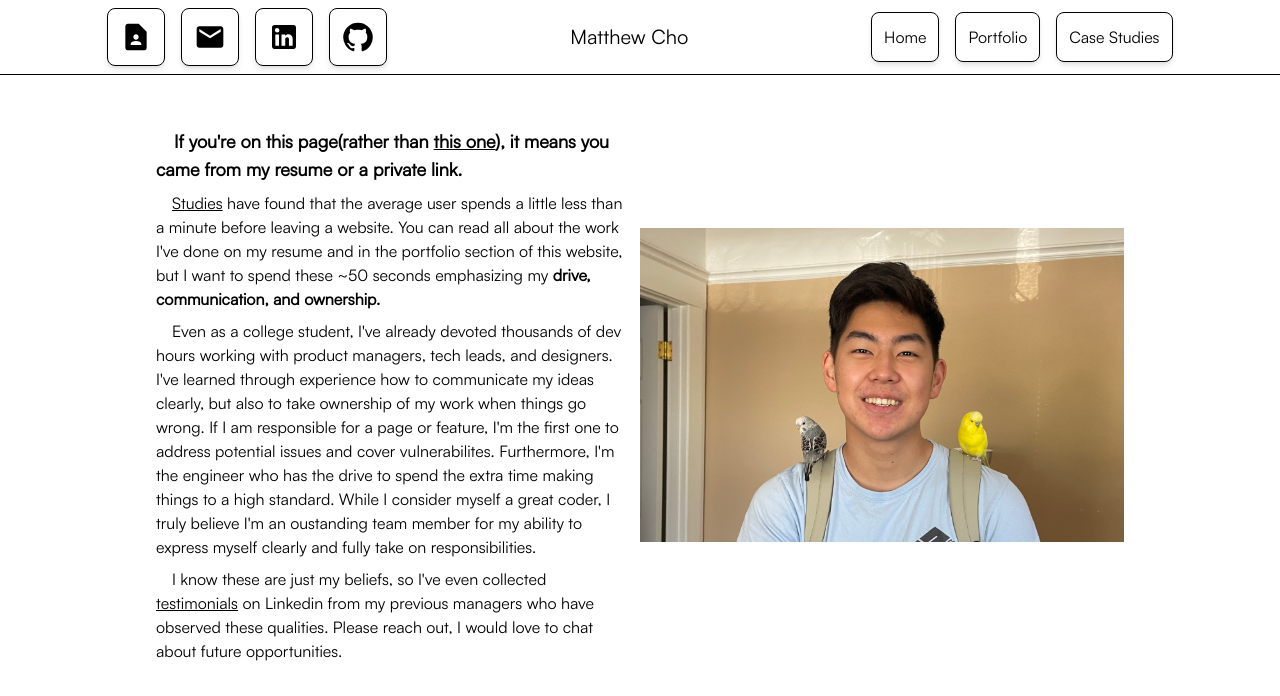
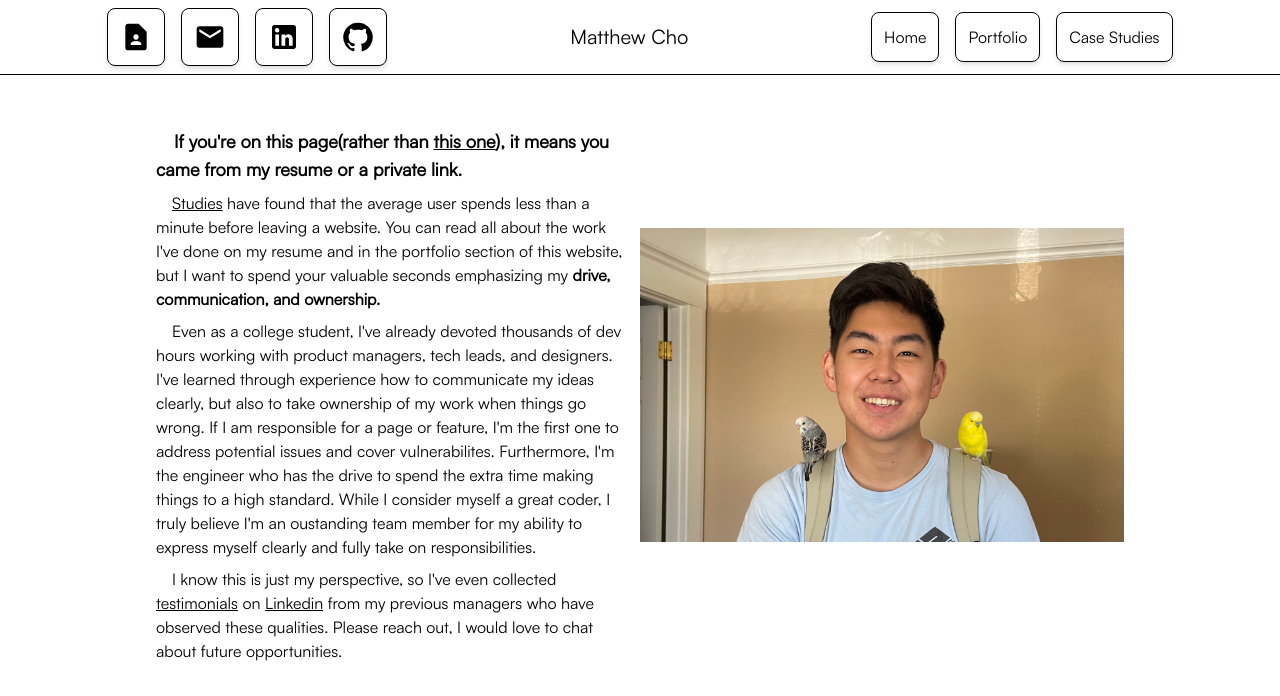
Before and after one commit to mcho9434/frontend-miji, a React (Create React App) app: page /r in a window 1280 px wide. Shown: the top 696 px of the page. Built offline with nearby package versions, Linux system fonts and the light colour scheme.

Commit message:
edits to landing

```diff
--- a/src/pages/ResumeLanding/index.jsx
+++ b/src/pages/ResumeLanding/index.jsx
@@ -21,10 +21,10 @@ const ResumeLanding = () => {
             >
               Studies
             </a>{" "}
-            have found that the average user spends a little less than a minute
-            before leaving a website. You can read all about the work I've done
-            on my resume and in the portfolio section of this website, but I
-            want to spend these ~50 seconds emphasizing my{" "}
+            have found that the average user spends less than a minute before
+            leaving a website. You can read all about the work I've done on my
+            resume and in the portfolio section of this website, but I want to
+            spend your valuable seconds emphasizing my{" "}
             <span className="font-bold">
               drive, communication, and ownership.
             </span>
@@ -42,13 +42,21 @@ const ResumeLanding = () => {
             myself clearly and fully take on responsibilities.
           </div>
           <div className="mt-2">
-            &emsp;I know these are just my beliefs, so I've even collected{" "}
+            &emsp;I know this is just my perspective, so I've even collected{" "}
             <a className="underline" href="kelvin.png" target="_blank">
               testimonials
             </a>{" "}
-            on Linkedin from my previous managers who have observed these
-            qualities. Please reach out, I would love to chat about future
-            opportunities.
+            on{" "}
+            <a
+              className="underline"
+              href="https://www.linkedin.com/in/matthew-cho-usc/"
+              target="_blank"
+              rel="noreferrer"
+            >
+              Linkedin
+            </a>{" "}
+            from my previous managers who have observed these qualities. Please
+            reach out, I would love to chat about future opportunities.
           </div>
         </div>
         <img className="w-1/2 m-auto" src="matt.jpg" alt="CTC RFP" />
```
